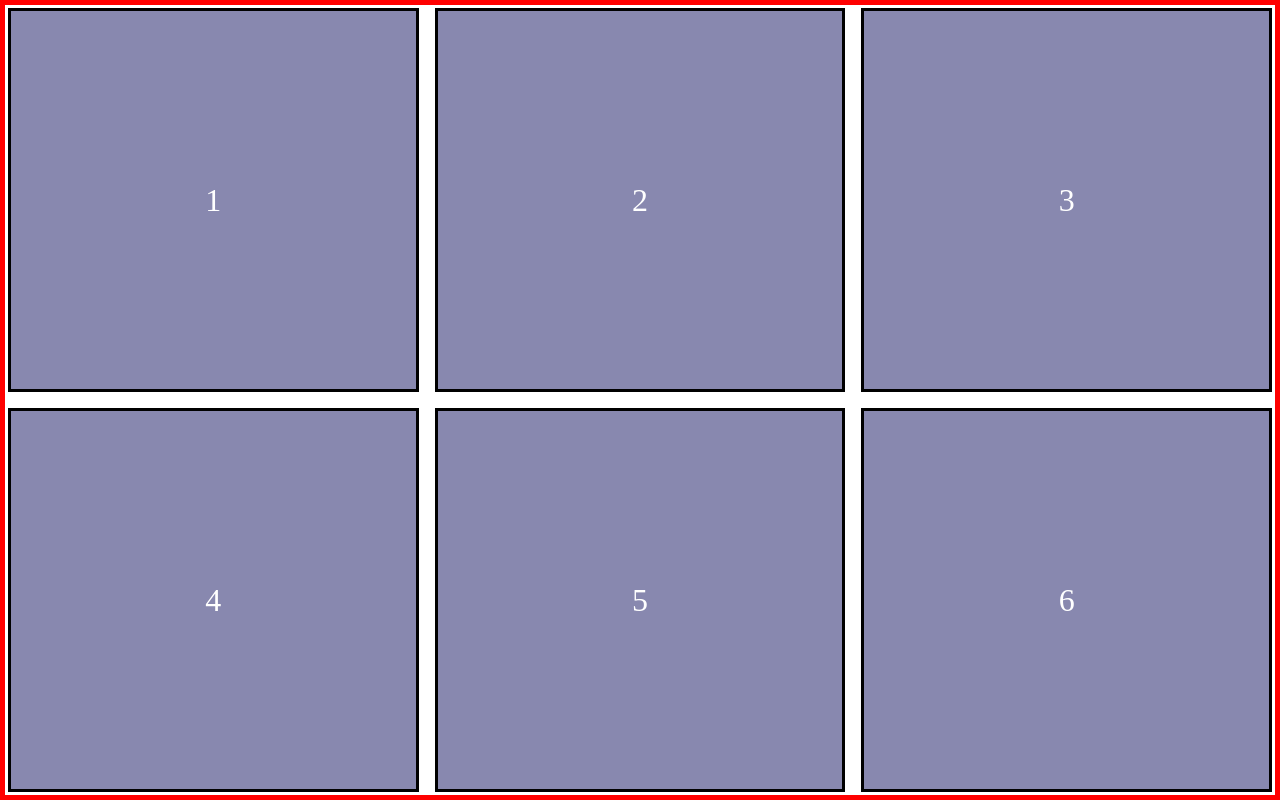
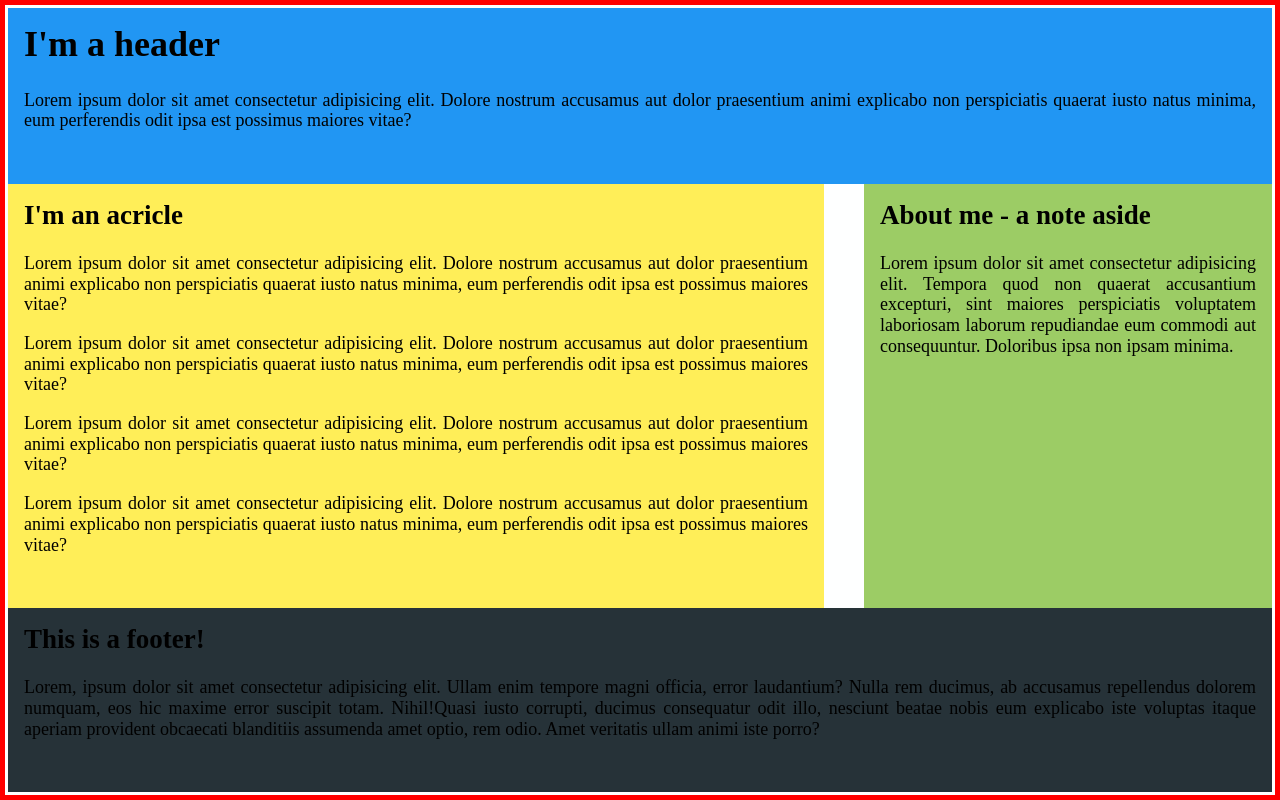
Before and after one commit to krzysztof-kozak/grid-practice, a plain HTML site: page index.html in a window 1280 px wide. Drawn offline with Linux system fonts and the light colour scheme.

Commit message:
template areas

```diff
--- a/index.html
+++ b/index.html
@@ -11,12 +11,68 @@
 
   <body>
     <main class="grid">
-      <div class="grid__element grid__element--1">1</div>
-      <div class="grid__element grid__element--1">2</div>
-      <div class="grid__element grid__element--1">3</div>
-      <div class="grid__element grid__element--1">4</div>
-      <div class="grid__element grid__element--1">5</div>
-      <div class="grid__element grid__element--1">6</div>
+      <header class="header grid__item">
+        <h1>I'm a header</h1>
+        <p>
+          Lorem ipsum dolor sit amet consectetur adipisicing elit. Dolore
+          nostrum accusamus aut dolor praesentium animi explicabo non
+          perspiciatis quaerat iusto natus minima, eum perferendis odit ipsa est
+          possimus maiores vitae?
+        </p>
+      </header>
+      <article class="article grid__item">
+        <h2>I'm an acricle</h2>
+        <p>
+          Lorem ipsum dolor sit amet consectetur adipisicing elit. Dolore
+          nostrum accusamus aut dolor praesentium animi explicabo non
+          perspiciatis quaerat iusto natus minima, eum perferendis odit ipsa est
+          possimus maiores vitae?
+        </p>
+
+        <p>
+          Lorem ipsum dolor sit amet consectetur adipisicing elit. Dolore
+          nostrum accusamus aut dolor praesentium animi explicabo non
+          perspiciatis quaerat iusto natus minima, eum perferendis odit ipsa est
+          possimus maiores vitae?
+        </p>
+
+        <p>
+          Lorem ipsum dolor sit amet consectetur adipisicing elit. Dolore
+          nostrum accusamus aut dolor praesentium animi explicabo non
+          perspiciatis quaerat iusto natus minima, eum perferendis odit ipsa est
+          possimus maiores vitae?
+        </p>
+
+        <p>
+          Lorem ipsum dolor sit amet consectetur adipisicing elit. Dolore
+          nostrum accusamus aut dolor praesentium animi explicabo non
+          perspiciatis quaerat iusto natus minima, eum perferendis odit ipsa est
+          possimus maiores vitae?
+        </p>
+      </article>
+
+      <aside class="aside grid__item">
+        <h2>About me - a note aside</h2>
+        <p>
+          Lorem ipsum dolor sit amet consectetur adipisicing elit. Tempora quod
+          non quaerat accusantium excepturi, sint maiores perspiciatis
+          voluptatem laboriosam laborum repudiandae eum commodi aut
+          consequuntur. Doloribus ipsa non ipsam minima.
+        </p>
+      </aside>
+
+      <footer class="footer grid__item">
+        <h2>This is a footer!</h2>
+        <p>
+          Lorem, ipsum dolor sit amet consectetur adipisicing elit. Ullam enim
+          tempore magni officia, error laudantium? Nulla rem ducimus, ab
+          accusamus repellendus dolorem numquam, eos hic maxime error suscipit
+          totam. Nihil!Quasi iusto corrupti, ducimus consequatur odit illo,
+          nesciunt beatae nobis eum explicabo iste voluptas itaque aperiam
+          provident obcaecati blanditiis assumenda amet optio, rem odio. Amet
+          veritatis ullam animi iste porro?
+        </p>
+      </footer>
     </main>
   </body>
 </html>
--- a/style.css
+++ b/style.css
@@ -13,23 +13,47 @@ main {
   border: 5px solid red;
   min-height: 100vh;
   padding: 3px;
+  font-size: 18px;
+  text-align: justify;
+  background-color: #f7feff36;
+}
+
+h1,
+h2 {
+  margin-top: 0;
 }
 
 /* grid sandbox */
 
 .grid {
   display: grid;
-  grid-template-columns: repeat(3, minmax(100px, 1fr));
-  row-gap: 1rem;
-  column-gap: 1rem;
+  grid-template-areas:
+    "header header header"
+    "article . aside"
+    "footer footer footer";
+  grid-template-columns: minmax(250px, 2fr) 40px 1fr;
 }
 
-.grid__element {
-  display: flex;
-  justify-content: center;
-  align-items: center;
-  border: 3px solid black;
-  background-color: rgba(34, 34, 106, 0.537);
-  color: #fff;
-  font-size: 2rem;
+.grid__item {
+  padding: 1rem;
 }
+
+.header {
+  grid-area: header;
+  background-color: #2196f3;
+}
+
+.article {
+  grid-area: article;
+  background-color: #ffee58;
+}
+
+.aside {
+  grid-area: aside;
+  background-color: #9ccc65;
+}
+
+.footer {
+  grid-area: footer;
+  background-color: #263238;
+}
```
